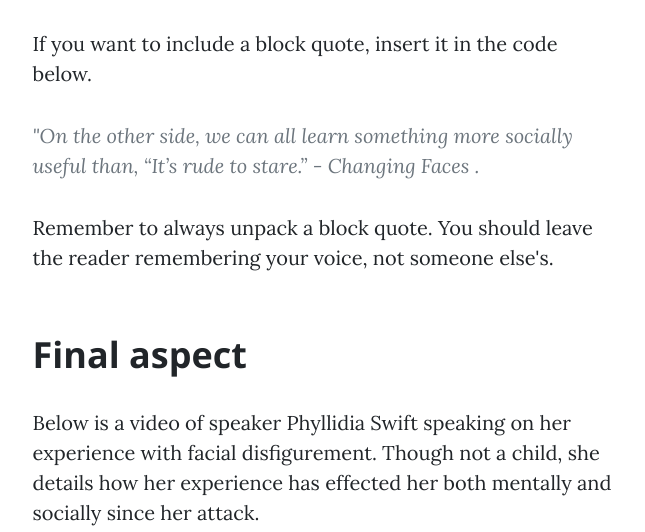
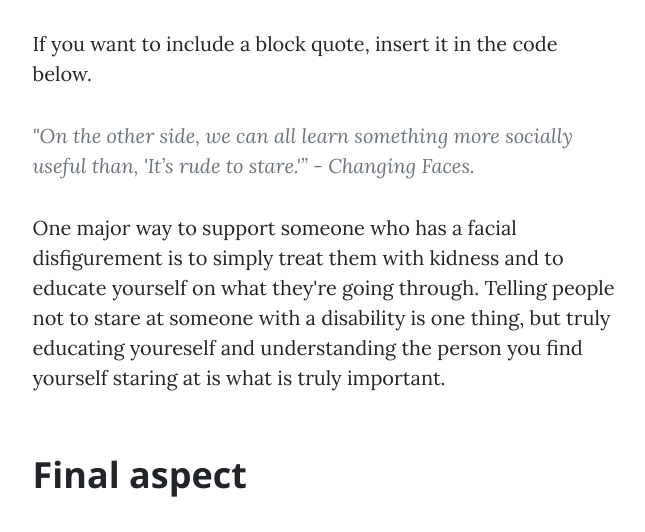
Before and after one commit to MichaelEDM/ISS210SS23Sec5Team17, a plain HTML site: page firstpost.html in a window 1280 px wide. Shown: the part 3163-3695 px from the top of the page, without its empty margins (313-958 px from the left). Drawn offline with nearby package versions, Linux system fonts and the light colour scheme.

Commit message:
Update firstpost.html

```diff
--- a/firstpost.html
+++ b/firstpost.html
@@ -71,10 +71,8 @@
                         <h2 class="section-heading">How You Can Help</h2>
                         <p>You can support those with disabilities or facial disfigurements in many ways. The easiest way is to simply treat them as you would anyone else, because they are normal people. Make them feel included, and show kindness. When it comes to raising children, parents can also research how to effectively care for their child based on their disability and needs. Raising them to think positively about themselves and the world around them can help destigmatize disability and allow them to grow up with a childhood or normality, rather than one where they feel isolated and depressed. This will not make everything about their experience easy, but it is a good start in order to propel them into a bright future.</p>
                         <p>If you want to include a block quote, insert it in the code below.</p>
-                        <blockquote class="blockquote">"On the other side, we can all learn something more socially useful than, “It’s rude to stare.” - Changing Faces
-
-.</blockquote>
-                        <p>Remember to always unpack a block quote. You should leave the reader remembering your voice, not someone else's.</p>
+                        <blockquote class="blockquote">"On the other side, we can all learn something more socially useful than, 'It’s rude to stare.'” - Changing Faces.</blockquote>
+                        <p>One major way to support someone who has a facial disfigurement is to simply treat them with kidness and to educate yourself on what they're going through. Telling people not to stare at someone with a disability is one thing, but truly educating youreself and understanding the person you find yourself staring at is what is truly important.</p>
                         <h2 class="section-heading">Final aspect</h2>
                         <p>Below is a video of speaker Phyllidia Swift speaking on her experience with facial disfigurement. Though not a child, she details how her experience has effected her both mentally and socially since her attack.</p>
                         <iframe width="560" height="315" src="https://www.youtube.com/embed/qydFBmtOUEk" title="YouTube video player" frameborder="0" allow="accelerometer; autoplay; clipboard-write; encrypted-media; gyroscope; picture-in-picture; web-share" allowfullscreen></iframe>"
@@ -83,8 +81,8 @@
                         <p>While the whole site should include videos, images, and pdfs, not every member has to do all three. Choose whether you want a video to cite and unpack or a PDF. If it is a video, you only need to include the video and information about it (your summary). If it is a PDF, you should include a picture. Simply delete an aspect of this post that is unnecessary for you.</p>
                         <p>
                             Information by BBC News Network, the National Library of Medicine, and Changing Faces:
-                            <a href="https://www.bbc.com/news/uk-38108698"> <a href="https://www.ncbi.nlm.nih.gov/pmc/articles/PMC9468754/"
-                             The Children Living with Facial Disfigurements</a> The Psychosocial Burden of Visible Disfigurement Following Traumatic Injury</a>
+                            <a href="https://www.bbc.com/news/uk-38108698"><a href="https://www.ncbi.nlm.nih.gov/pmc/articles/PMC9468754/"
+                             The Children Living with Facial Disfigurements</a>The Psychosocial Burden of Visible Disfigurement Following Traumatic Injury</a>
                             &middot; Images by
                             <a href="https://www.istockphoto.com/illustrations/children-holding-hands">iStockPhoto</a>
                         </p>
```
